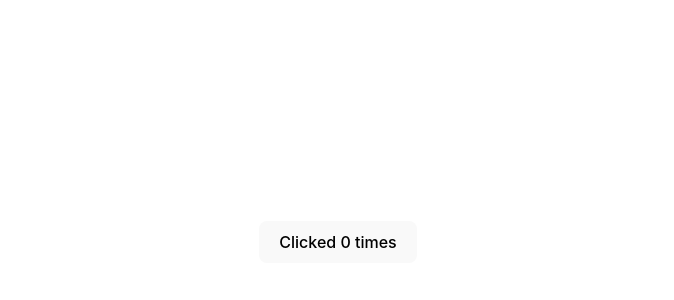
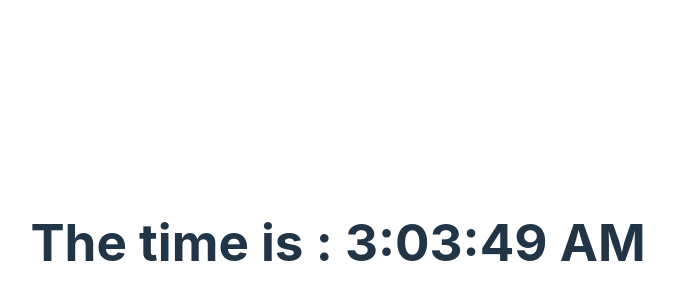
Before and after one commit to ismailalpha1/vite-project, a React (Vite) app: page / in a window 1280 px wide. Shown: the part 158-458 px from the top of the page, without its empty margins (302-976 px from the left). Built offline with nearby package versions, Linux system fonts and the light colour scheme.

Commit message:
Cours 5: timer using useEffect

```diff
--- a/src/App.jsx
+++ b/src/App.jsx
@@ -9,7 +9,8 @@ import CounterApp from './components/CounterApp'
 import Form from './components/Form'
 import RegistrationForm from './components/RegistrationForm'
 import ClickCounter from './components/ClickCounter'
-
+import CourseContext from './components/context/courseContext'
+import Timer from './components/useEffect/Timer'
 function App() {
 
   return (
@@ -23,7 +24,8 @@ function App() {
       {/* <CounterApp/> */}
       {/* <Form/> */}
       {/* <RegistrationForm/> */}
-      <ClickCounter />
+      {/* <ClickCounter /> */}
+      <Timer/>
     </div>
   )
 }
--- /dev/null
+++ b/src/components/CustomerContext.jsx
@@ -0,0 +1,21 @@
+class Context {
+    constructor(value){
+        this.value = value;
+    }
+
+    Provider = ({ children,value }) => {
+        this.value = value;
+        return children;
+    }
+    Consumer = ({children}) => children(this.value);
+}
+
+function CreateContext(value = null){
+    const context = new Context(value);
+    return {
+        Provider : context.Provider,
+        Consumer : context.Consumer,
+    }
+}
+
+export default CreateContext;
--- /dev/null
+++ b/src/components/context/courseContext.jsx
@@ -0,0 +1,5 @@
+import CreateContext from "../CustomerContext";
+
+const CourseContext = CreateContext();
+
+export default CourseContext;
--- /dev/null
+++ b/src/components/useEffect/Timer.jsx
@@ -0,0 +1,25 @@
+import { useState , useEffect } from "react";
+
+const Timer = () => {
+    const [timer,setTimer] = useState(new Date());
+    const interval =  useEffect(() => {
+        setInterval(()=>{
+            setTimer(new Date);
+        },1000);
+
+        return() => {
+            console.log('test');
+            clearInterval(interval);
+            console.log(interval);
+        }
+    }, [])
+
+
+    return (
+        <div>
+            <h1>The time is : {timer.toLocaleTimeString()}</h1>
+        </div>
+    )
+}
+
+export default Timer;
```
